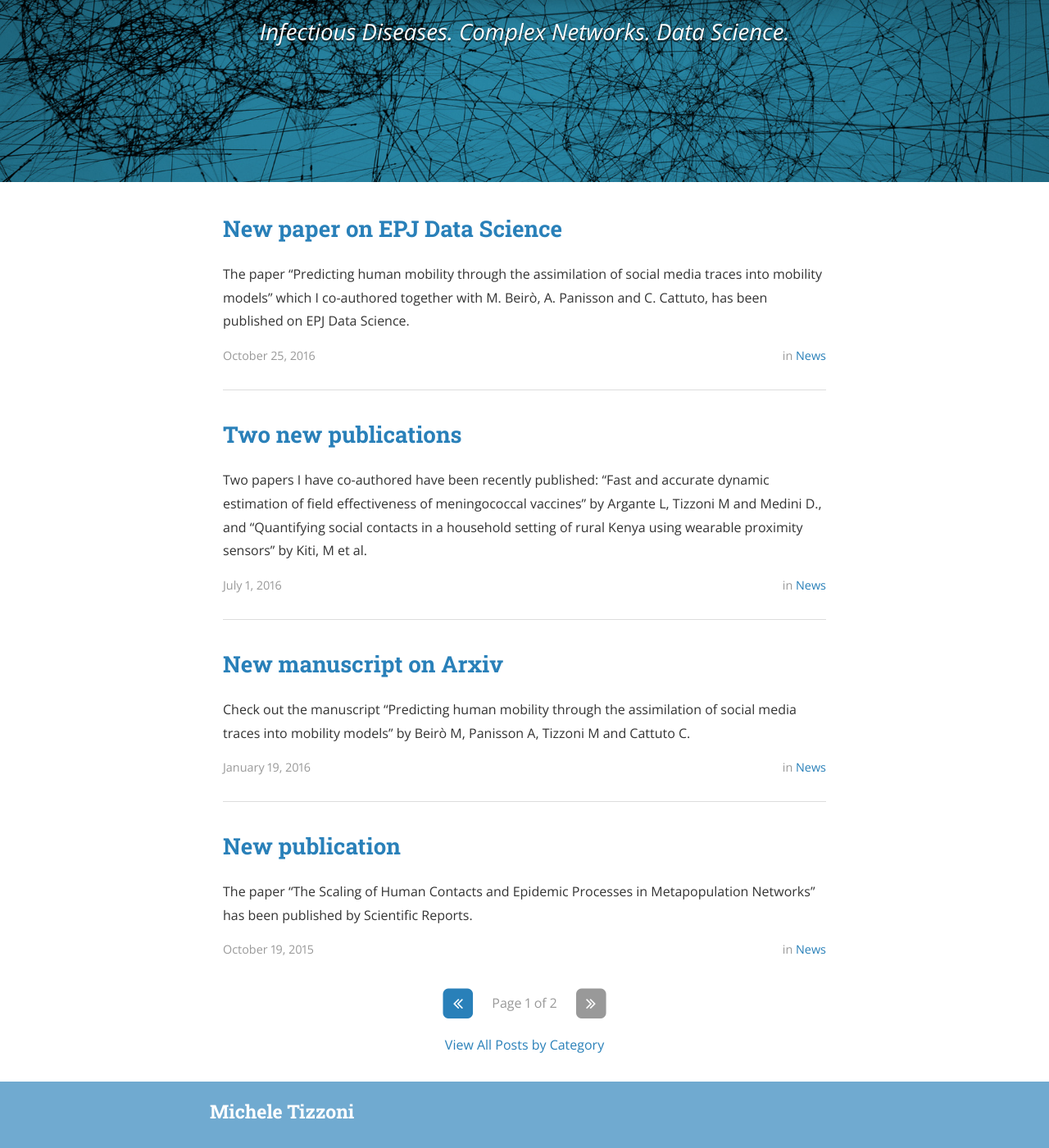
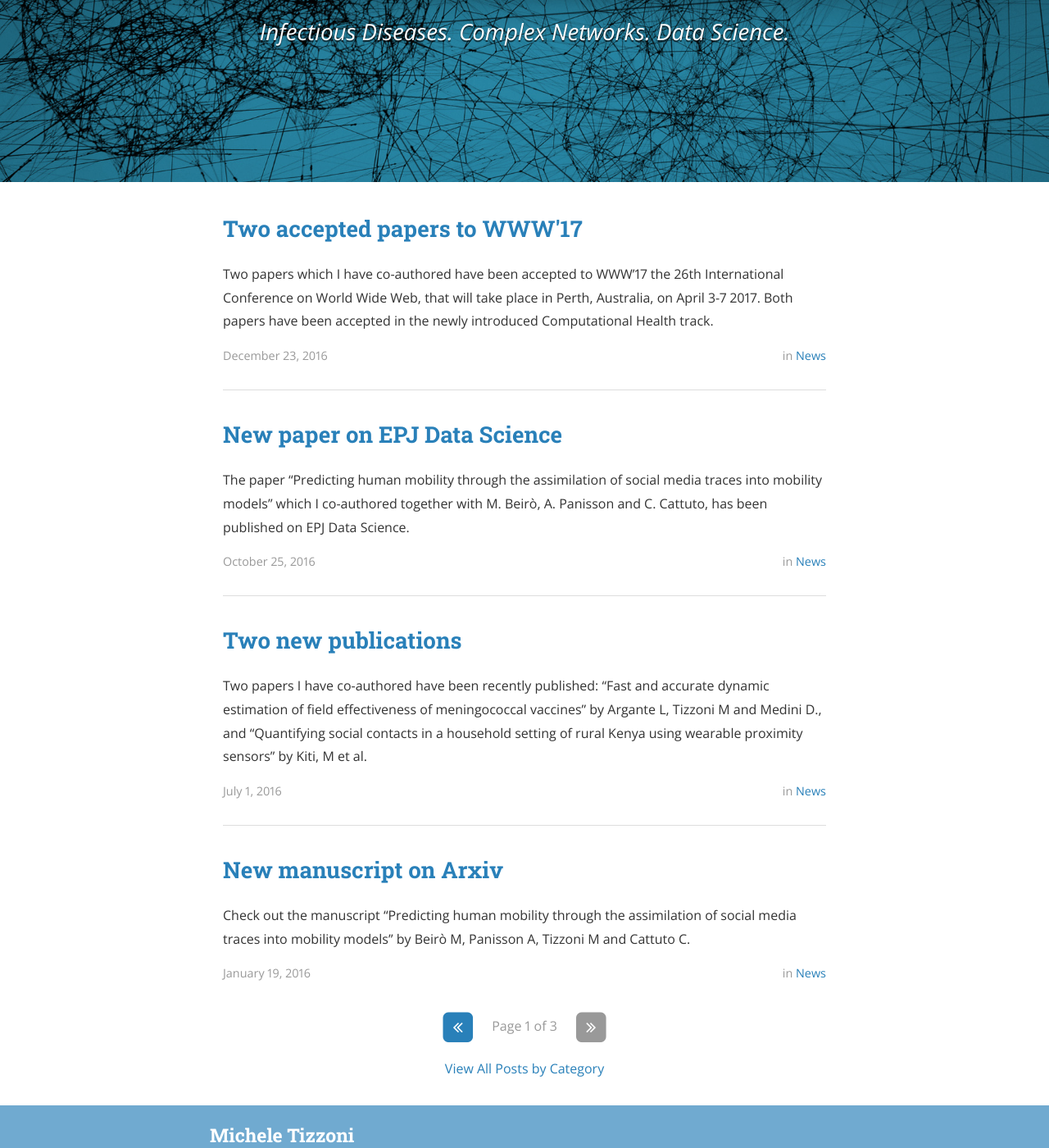
Before and after one commit to micheletizzoni/micheletizzoni.github.io, a Jekyll site: the page built from index.html, in a window 1280 px wide and 1400 px high, scrolled down 296 px. Shown: the whole window at 82% size. Built offline with Jekyll 4.4.1, drawn with Linux system fonts in a browser that asks for light colours; nearby versions of some CDN libraries; the list of posts is cut into pages by our own code; a style sheet for code colours, icons or effects is not loaded.

Commit message:
New papers in WWW17

```diff
--- a/3_publications.md
+++ b/3_publications.md
@@ -12,6 +12,20 @@
 <hr>
 
 <ol reversed>
+
+
+
+  <li>D. Perrotta, <strong>M. Tizzoni</strong>, D. Paolotti<br>
+  <a href="">Using participatory Web-based surveillance data to improve seasonal influenza forecasting in Italy</a><br>
+  WWW'17 Proceedings of the 26th International Conference on World Wide Web (2017) [to appear]<br>
+  </li>
+  <br>
+
+  <li>Q. Zhang, N. Perra, D. Perrotta, D. Paolotti, <strong>M. Tizzoni</strong>, A. Vespignani<br>
+  <a href="">Forecasting seasonal influenza fusing digital indicators and mechanistic disease models</a><br>
+  WWW'17 Proceedings of the 26th International Conference on World Wide Web (2017) [to appear]<br>
+  </li>
+  <br>
 
   <li>M. Beirò, A. Panisson, <strong>M. Tizzoni</strong>, C. Cattuto<br>
   <a href="https://epjdatascience.springeropen.com/articles/10.1140/epjds/s13688-016-0092-2">Predicting human mobility through the assimilation of social media traces into mobility models</a><br>
--- /dev/null
+++ b/_posts/2016-12-21-www17.markdown
@@ -0,0 +1,11 @@
+---
+layout: post
+title:  "Two accepted papers to WWW'17"
+date:  2016-12-23 10:00:00
+author: Michele Tizzoni
+categories: news
+#cover:  "assets/instacode.png"
+---
+
+Two papers which I have co-authored have been accepted to [WWW'17 the 26th International Conference on World Wide Web](http://www.www17.com.au), that will take place in Perth, Australia, on April 3-7 2017.
+Both papers have been accepted in the newly introduced [Computational Health track](http://www2017.com.au/call-for-papers/computational-health.php).
```
